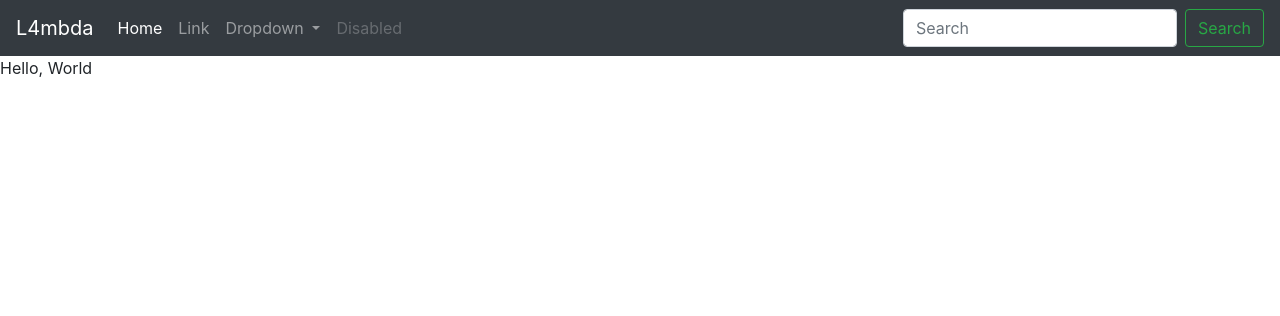
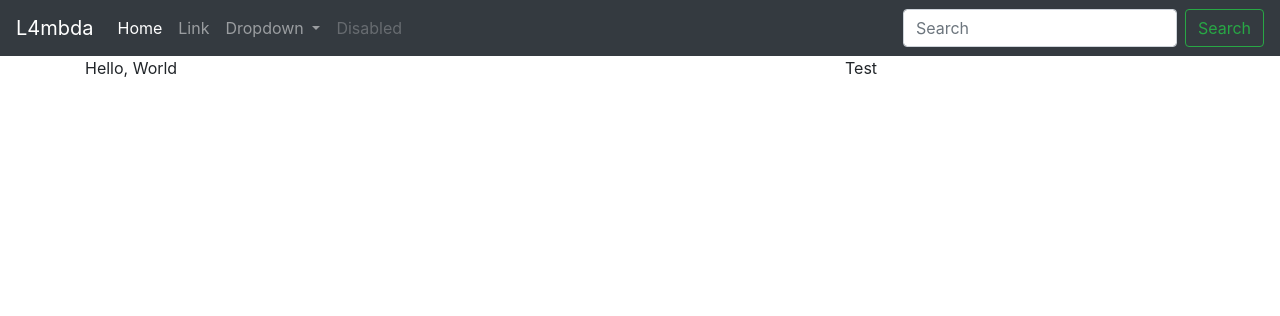
Before and after one commit to dmateos/l4mbda, a Django app: page / in a window 1280 px wide. Shown: the top 316 px of the page. Run offline with Django 3.2, Linux system fonts and the light colour scheme; some libraries are stand-ins or nearby versions.

Commit message:
coverage lib + template stuff

```diff
--- a/jobmanager/templates/jobmanager/base.html
+++ b/jobmanager/templates/jobmanager/base.html
@@ -55,8 +55,15 @@
       </div>
     </nav>
 
-    <div id="content">
-      {% block content %} {% endblock %}
+    <div class="container">
+      <div class="row">
+        <div class="col-8">
+          {% block content %} {% endblock %}
+        </div>
+        <div class="col-4">
+          Test
+        </div>
+      </div>
     </div>
   </body>
 </html>
--- a/jobmanager/templates/jobmanager/job_list.html
+++ b/jobmanager/templates/jobmanager/job_list.html
@@ -2,7 +2,7 @@
 
 {% block content %}
   {% for job in object_list %}
-    <div class="card" style="width: 50rem;">
+    <div class="card">
       <div class="card-body">
         <h5 class="card-title">{{job.name}}</h5>
         <p class="card-text"> Times to run: {{job.times_to_run}}</p>
--- a/requirements.txt
+++ b/requirements.txt
@@ -9,3 +9,4 @@ mysqlclient==2.0.3
 requests==2.25.1
 pytest==6.2.4
 django-bootstrap4==3.0.1
+pytest-cov==2.12.1
```
